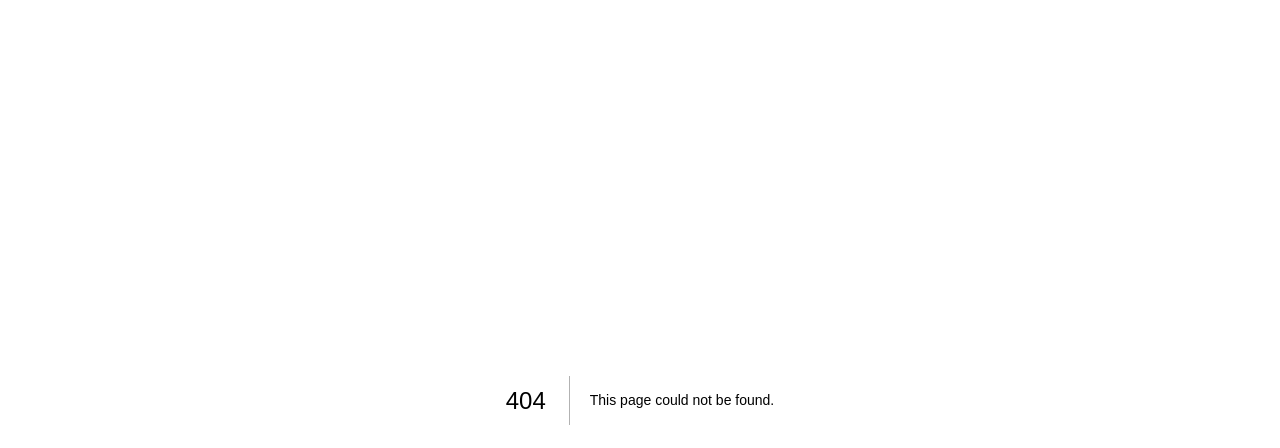
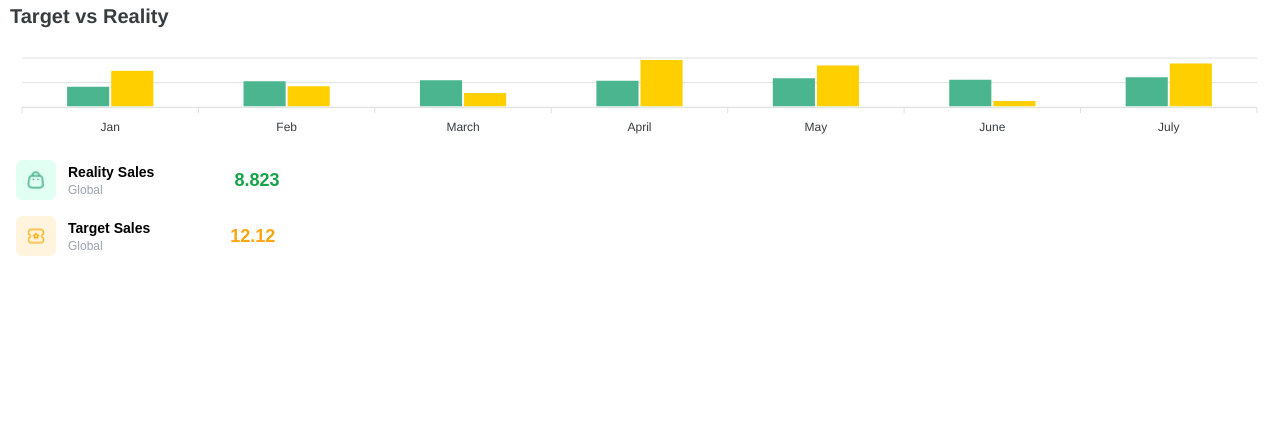
Before and after one commit to Abdullah-Arz/SysPay-Dashboard, a Next.js app: page /components/salesGraph in a window 1280 px wide. Before the commit this address had no page. Shown: the top 448 px of the page. Built offline with nearby package versions, Linux system fonts and the light colour scheme.

Commit message:
Fix Filing Name

```diff
--- a/src/app/components/DashboardLayout/page.js
+++ b/src/app/components/DashboardLayout/page.js
@@ -5,7 +5,7 @@ import Sidebar from '../sidebar/page';
 import Navbar from '../navbar/page';
 
 
-function DashboardLayout({children}) {
+const DashboardLayout = ({children}) => {
   return (
 
     <div className="flex">
--- a/src/app/components/dashboard_columnchart/page.jsx
+++ b/src/app/components/revenueGraph/page.jsx
@@ -8,7 +8,7 @@ const ReactApexChart = dynamic(() => import("react-apexcharts"), {
 });
 
 
-function page() {
+const page = () => {
 
   const state = {
     series: [
--- a/src/app/components/dashboard_targetchart/page.jsx
+++ b/src/app/components/salesGraph/page.jsx
@@ -8,17 +8,17 @@ import targetIcon from "../../../../public/targetIcon.png";
 import dynamic from 'next/dynamic';
 const ReactApexChart = dynamic(() => import('react-apexcharts'), { ssr: false });
 
-function page() {
+const page = () => {
 
     const state = {
         series: [
             {
-                name: "Online Sales",
+                name: "Reality Sales",
                 data: [44, 55, 57, 56, 61, 58, 63],
                 color: '#4AB58E'
             },
             {
-                name: "Offline Sales",
+                name: "Target Sales",
                 data: [76, 45, 31, 98, 87, 15, 91],
                 color: '#FFCF00'
             }
@@ -102,7 +102,7 @@ function page() {
                     <div className="flex items-center space-x-3">
                         <Image src={targetIcon} width={40} height={40} alt="Target Sales" />
                         <div className="flex flex-col">
-                            <p className="text-black font-semibold text-sm">Reality Sales</p>
+                            <p className="text-black font-semibold text-sm">Target Sales</p>
                             <p className="text-gray-400 text-xs">Global</p>
                         </div>
                     </div>
--- a/src/app/components/dashboard_areachart/page.jsx
+++ b/src/app/components/satisfactionGraph/page.jsx
@@ -8,7 +8,7 @@ import Image from "next/image";
 import dynamic from 'next/dynamic';
 const ReactApexChart = dynamic(() => import('react-apexcharts'), { ssr: false });
 
-function Page() {
+const page = () => {
   const state = {
     series: [
       {
@@ -121,4 +121,4 @@ function Page() {
   );
 }
 
-export default Page;
+export default page;
--- a/src/app/dashboard/page.jsx
+++ b/src/app/dashboard/page.jsx
@@ -1,16 +1,16 @@
 import React from "react";
 import DashboardLayout from "../components/DashboardLayout/page";
 import Dashboard_Card from "../components/dashboard_cards/page";
-import DashboardlineChart from '../components/dashboard_linechart/page';
-import DashboardColumnChart from '../components/dashboard_columnchart/page';
-import DashboardAreaChart from '../components/dashboard_areachart/page';
-import DashboardTargetChart from '../components/dashboard_targetchart/page';
+import VisitorsGraph from '../components/visitorsGraph/page';
+import RevenueGraph from '../components/revenueGraph/page';
+import SatisfactionGraph from '../components/satisfactionGraph/page';
+import SalesGraph from '../components/salesGraph/page';
 
 import TopProduct from '../components/top_product/page';
-import MappingChart from '../components/dashboard_mappingchart/page';
-import VolumnChart from '../components/dashboard_volumnchart/page';
+import MappingGraph from '../components/mappingGraph/page';
+import VolumnGraph from '../components/volumnGraph/page';
 
-function Page() {
+const Page = () => {
     return (
         <DashboardLayout>
             <>
@@ -20,20 +20,20 @@ function Page() {
                         <Dashboard_Card />
                     </div>
                     <div className="h-full shadow-md bg-white rounded-2xl p-4 md:w-[45%] lg:w-[45%]">
-                        <DashboardlineChart />
+                        <VisitorsGraph />
                     </div>
                 </div>
 
                 {/* Second Grid: Three Columns */}
                 <div className="flex flex-col md:flex-row md:flex-nowrap gap-4 mt-4 justify-between">
                     <div className="shadow-md bg-white rounded-2xl p-4 w-full md:w-[38%] lg:w-[38%]">
-                        <DashboardColumnChart />
+                        <RevenueGraph />
                     </div>
                     <div className="shadow-md bg-white rounded-2xl p-4 w-full md:w-[31%] lg:w-[31%]">
-                        <DashboardAreaChart />
+                        <SatisfactionGraph />
                     </div>
                     <div className="shadow-md bg-white rounded-2xl p-4 w-full md:w-[31%] lg:w-[31%]">
-                        <DashboardTargetChart />
+                        <SalesGraph />
                     </div>
                 </div>
 
@@ -43,10 +43,10 @@ function Page() {
                         <TopProduct />
                     </div>
                     <div className="h-full w-full md:w-[31%] lg:w-[31%]">
-                        <MappingChart />
+                        <MappingGraph />
                     </div>
                     <div className="h-full w-full md:w-[31%] lg:w-[31%]">
-                        <VolumnChart />
+                        <VolumnGraph />
                     </div>
                 </div>
             </>
```
Also changed, not shown: src/app/components/mappingGraph/page.jsx (renamed from src/app/components/dashboard_mappingchart/page.jsx), src/app/components/visitorsGraph/page.jsx (renamed from src/app/components/dashboard_linechart/page.jsx), src/app/components/volumnGraph/page.jsx (renamed from src/app/components/dashboard_volumnchart/page.jsx).
